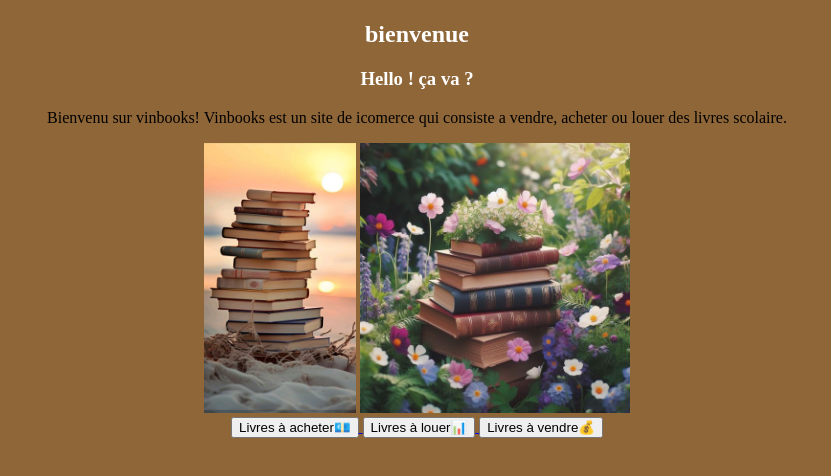
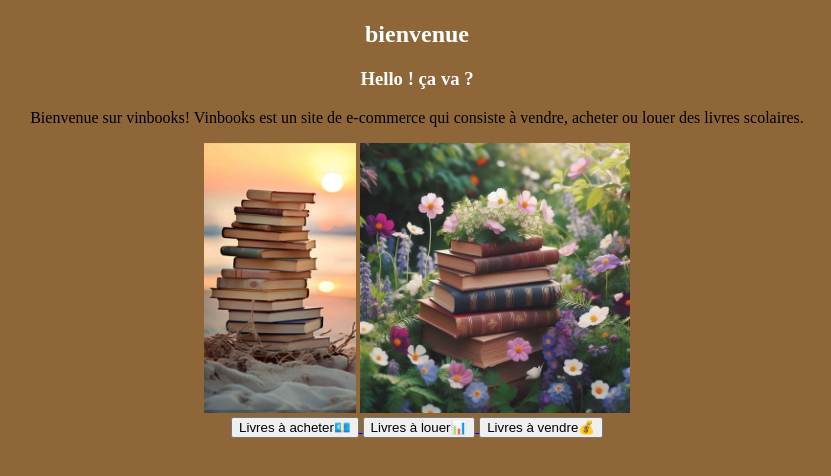
Before and after one commit to Lionella09/Vinbook, a plain HTML site: page index.html in a window 1280 px wide. Shown: the part 60-536 px from the top of the page, without its empty margins (223-1054 px from the left). Drawn offline with Linux system fonts and the light colour scheme.

Commit message:
Update index.html

```diff
--- a/index.html
+++ b/index.html
@@ -12,7 +12,7 @@
     <div id="boite"></div>
     <h2>bienvenue</h2>
     <h3> Hello ! ça va ?</h3>
-    <p>Bienvenu sur vinbooks! Vinbooks est un site de icomerce qui consiste a vendre, acheter ou louer des livres scolaire.</p>
+    <p>Bienvenue sur vinbooks! Vinbooks est un site de e-commerce qui consiste à vendre, acheter ou louer des livres scolaires.</p>
   </div>
       <div>
         <img src="image/livres.jpg"height=270px />
```
